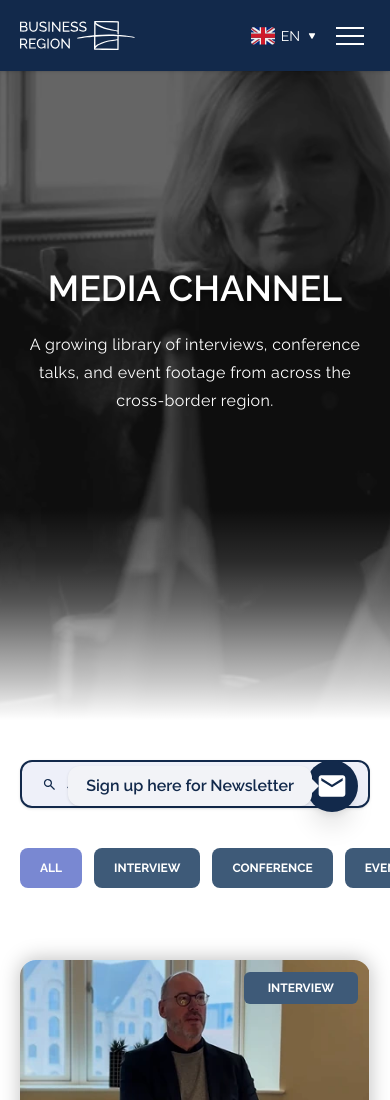
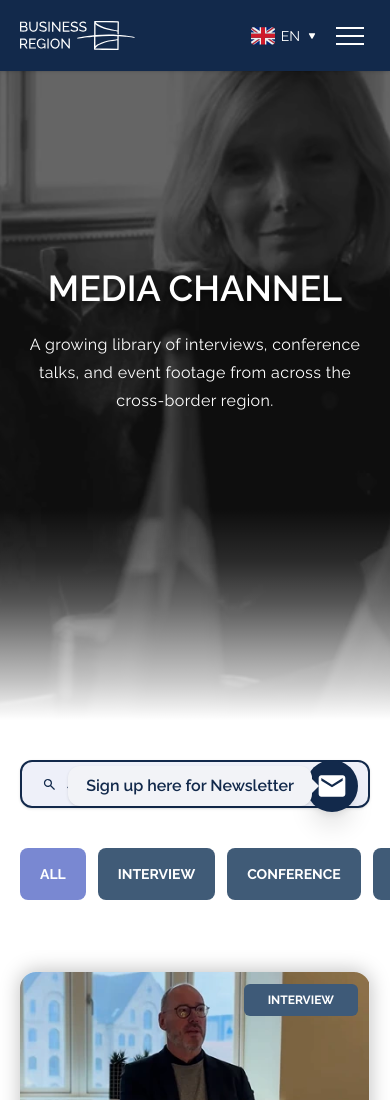
Before and after one commit to Patricia-P-G/Business-Region-Website, a Vue app: page /media in a window 390 px wide. Shown: the top 1100 px of the page. Built offline with nearby package versions, Linux system fonts and the light colour scheme.

Commit message:
latest changes

```diff
--- a/src/assets/main.css
+++ b/src/assets/main.css
@@ -14,6 +14,7 @@
   --color-primary: #12294b;
   --color-secondary: #7988d2;
   --color-tertiary: #405b77;
+  --color-quaternary: #0000;
   --font-display: "Raleway", sans-serif;
 
   /* Custom Breakpoints */
@@ -42,4 +43,18 @@
 
   }
 
+
+  /* Filter Buttons  */
+  .filter-button-active {
+    @apply cursor-pointer rounded-lg py-4 text-sm font-bold uppercase text-white transition
+           bg-secondary hover:bg-[#8A98E2]
+           focus:outline-none focus-visible:ring-4 focus-visible:ring-primary/40;
+  }
+
+  .filter-button-inactive {
+    @apply cursor-pointer rounded-lg py-4 text-sm font-bold uppercase text-white transition
+           bg-tertiary hover:bg-[#567394]
+           focus:outline-none focus-visible:ring-4 focus-visible:ring-primary/40;
+  }
+
 }
--- a/src/views/aboutComponents/PartnersView.vue
+++ b/src/views/aboutComponents/PartnersView.vue
@@ -32,7 +32,7 @@
                     <!-- Button -->
                     <button v-for="category in categories" :key="category" type="button" :aria-pressed="activeCategory === category"
                     @click="activeCategory = category" class="cursor-pointer rounded-lg py-3 text-sm font-medium uppercase text-white transition focus:outline-none focus-visible:ring-2 focus-visible:ring-primary focus-visible:ring-offset-2"
-                    :class=" activeCategory === category ? 'bg-[#7C8BDA] hover:bg-[#6d7bd0]' : 'bg-[#3E5A78] hover:bg-[#334a63]'">
+                    :class=" activeCategory === category ? 'filter-button-active' : 'filter-button-inactive'">
                         {{ category }}
                     </button>
                 </div>
--- a/src/views/mediaComponents/MediaLibrary.vue
+++ b/src/views/mediaComponents/MediaLibrary.vue
@@ -43,8 +43,8 @@
       <div class="-mx-5 flex gap-3 overflow-x-auto px-5 pb-10 sm:-mx-8 sm:px-8 sm:pb-20 xs:-mx-6 xs:px-6 md:grid md:grid-cols-5 md:gap-4 lg:mx-0 lg:px-0 no-scrollbar"
         aria-label="Filter media content">
         <!-- Buttons -->
-        <button v-for="filter in filters" :key="filter" type="button" :aria-pressed="filter === activeFilter" :class="['shrink-0 cursor-pointer rounded-lg px-5 py-3 text-xs font-bold uppercase text-white transition duration-200 whitespace-nowrap focus:outline-none focus-visible:ring-2 focus-visible:ring-primary focus-visible:ring-offset-2 sm:px-2 sm:py-4 sm:text-sm md:shrink md:whitespace-normal',
-          filter === activeFilter ? 'bg-secondary' : 'bg-[#3E5A78] hover:bg-[#3E5A78]/90']" @click="activeFilter = filter">
+        <button v-for="filter in filters" :key="filter" type="button" :aria-pressed="filter === activeFilter" :class="[filter === activeFilter ? 'filter-button-active' : 'filter-button-inactive',
+          'shrink-0 whitespace-nowrap px-5 sm:px-2 md:shrink md:whitespace-normal']" @click="activeFilter = filter">
           {{ filter }}
         </button>
       </div>
--- a/src/views/networkComponents/NetworkCompanies.vue
+++ b/src/views/networkComponents/NetworkCompanies.vue
@@ -45,17 +45,17 @@
       <div class="grid grid-cols-1 gap-6 py-20 sm:grid-cols-3" aria-label="Company filters">
 
         <!-- Default Button -->
-        <button type="button" @click="setSort('default')" :aria-pressed="sortType === 'default'" :class="filterButtonClass(sortType === 'default')">
+        <button type="button" @click="setSort('default')" :aria-pressed="sortType === 'default'" :class="sortType === 'default' ? 'filter-button-active' : 'filter-button-inactive'">
           All Companies
         </button>
 
         <!-- Alphabetically A-Z Button -->
-        <button type="button" @click="setSort('az')" :aria-pressed="sortType === 'az'" :class="filterButtonClass(sortType === 'az')">
+        <button type="button" @click="setSort('az')" :aria-pressed="sortType === 'az'" :class="sortType === 'az' ? 'filter-button-active' : 'filter-button-inactive'">
           Alphabetically A-Z
         </button>
 
         <!-- Alphabetically Z-A Button -->
-        <button type="button" @click="setSort('za')" :aria-pressed="sortType === 'za'" :class="filterButtonClass(sortType === 'za')">
+        <button type="button" @click="setSort('za')" :aria-pressed="sortType === 'za'" :class="sortType === 'za' ? 'filter-button-active' : 'filter-button-inactive'">
           Alphabetically Z-A
         </button>
 
@@ -312,13 +312,6 @@ const loadMore = () => {
   }, 700);
 };
 
-
-// Dynamically applies button styles based on active filter state
-const filterButtonClass = (isActive) => [
-  'rounded-lg cursor-pointer py-4 text-sm font-bold uppercase text-white transition focus:outline-none focus-visible:ring-4 focus-visible:ring-primary/40',
-  isActive ? 'bg-[#7C8BDA] hover:bg-[#6D7BD0]' : 'bg-[#3E5A78] hover:bg-[#334A63]'
-];
-
 // Resets visible cards whenever the search query changes
 watch(searchQuery, () => {
   visibleCount.value = itemsPerLoad;
```
